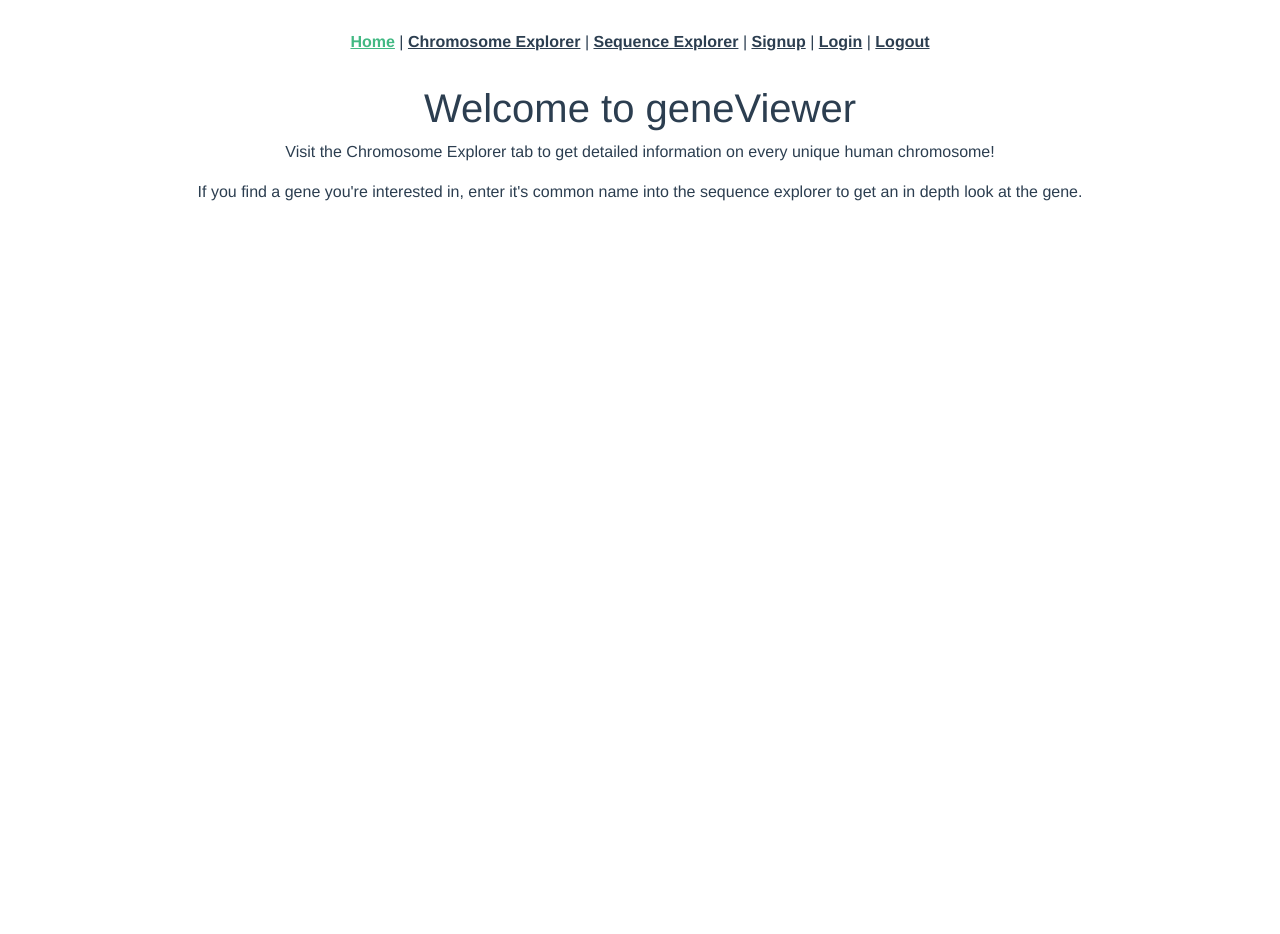
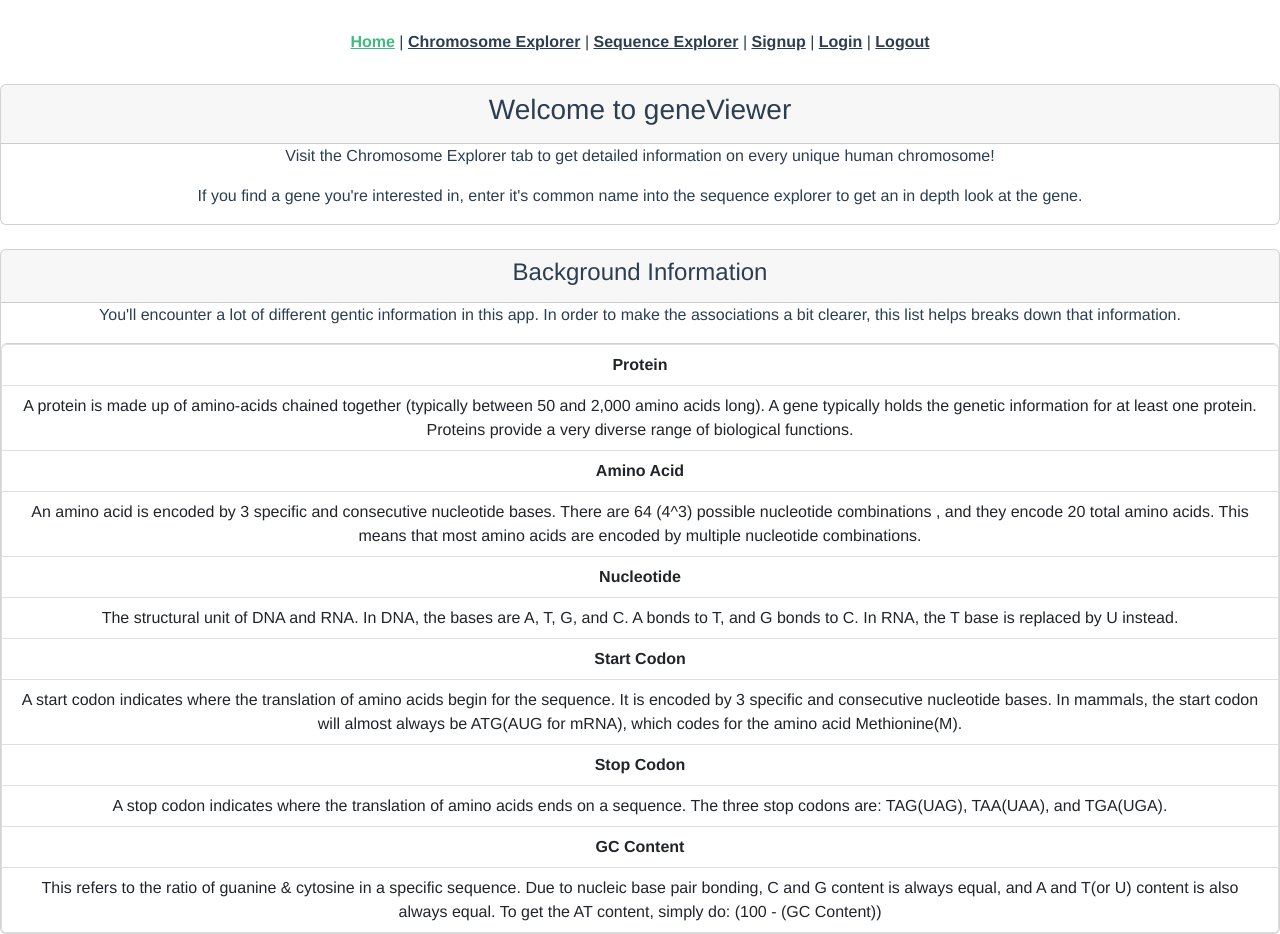
Before and after one commit to Djcross930/Biology-frontend, a Vue app: page / in a window 1280 px wide. Before the commit the page ends 800 px from the top, so only its background shows below. Built offline with nearby package versions, Linux system fonts and the light colour scheme.

Commit message:
added a background information portion to the homepage. It provides key terms and definitions that could be helpful for someone without a background in bio

```diff
--- a/src/views/HomeView.vue
+++ b/src/views/HomeView.vue
@@ -12,10 +12,52 @@ export default {
 
 <template>
   <div class="home">
-    <h1>{{ message }}</h1>
-    <p> Visit the Chromosome Explorer tab to get detailed information on every unique human chromosome!</p>
-    <p> If you find a gene you're interested in, enter it's common name into the sequence explorer to get an in depth
-      look at the gene. </p>
+    <div class="card">
+      <div class="card-header">
+        <h3> Welcome to geneViewer</h3>
+      </div>
+      <p> Visit the Chromosome Explorer tab to get detailed information on every unique human chromosome!</p>
+      <p> If you find a gene you're interested in, enter it's common name into the sequence explorer to get an in depth
+        look at the gene. </p>
+    </div>
+    <br />
+    <div class="card">
+      <div class="card-header">
+        <h4> Background Information</h4>
+      </div>
+      <p> You'll encounter a lot of different gentic information in this app. In order to make the associations a bit
+        clearer, this list helps breaks down that information. </p>
+      <ul class="list-group">
+        <li class="list-group-item"><b>Protein</b></li>
+        <li class="list-group-item">A protein is made up of amino-acids chained together (typically between 50 and 2,000
+          amino acids long). A gene typically holds the genetic information for at least one protein. Proteins provide a
+          very diverse range of
+          biological functions. </li>
+        <li class="list-group-item"><b>Amino Acid</b></li>
+        <li class="list-group-item">An amino acid is encoded by 3 specific and consecutive nucleotide bases. There are
+          64 (4^3) possible nucleotide combinations , and they encode 20 total amino acids. This means that most amino
+          acids
+          are encoded by multiple nucleotide combinations.</li>
+        <li class="list-group-item"><b>Nucleotide</b></li>
+        <li class="list-group-item">The structural unit of DNA and RNA. In DNA, the bases are A, T, G, and C. A bonds to
+          T, and G bonds to C. In RNA, the T base is replaced by U instead.</li>
+        <li class="list-group-item"><b> Start Codon </b></li>
+        <li class="list-group-item">A start codon indicates where the translation of amino acids begin for the sequence.
+          It
+          is encoded
+          by 3 specific and consecutive nucleotide bases. In mammals, the start codon will almost always be ATG(AUG for
+          mRNA), which
+          codes for the amino acid Methionine(M).</li>
+        <li class="list-group-item"><b> Stop Codon </b></li>
+        <li class="list-group-item">A stop codon indicates where the translation of amino acids ends on a sequence. The
+          three stop codons are: TAG(UAG), TAA(UAA), and TGA(UGA).</li>
+        <li class="list-group-item"><b> GC Content</b></li>
+        <li class="list-group-item">This refers to the ratio of guanine & cytosine in a specific sequence. Due to
+          nucleic
+          base pair bonding, C and G content is always equal, and A and T(or U) content is also always equal. To get the
+          AT content, simply do: (100 - (GC Content))</li>
+      </ul>
+    </div>
   </div>
 </template>
 
--- a/src/views/SeqView.vue
+++ b/src/views/SeqView.vue
@@ -31,7 +31,7 @@ export default {
 <template>
   <h1> Sequence Explorer </h1>
   <p>Search a gene using it's common name.</p>
-  <input type="text" v-model="this.gene"> <button v-on:click="searchGene()">Search</button>
+  <input type="text" v-model="this.gene"> <button class="btn btn-primary" v-on:click="searchGene()">Search</button>
   <div id="myDIV" style="display:none">
     <h1>{{ this.geneInfo.common_name }}</h1>
     <h1> <b>Amino Acid Sequence: 5'→3' Direction</b></h1>
```
